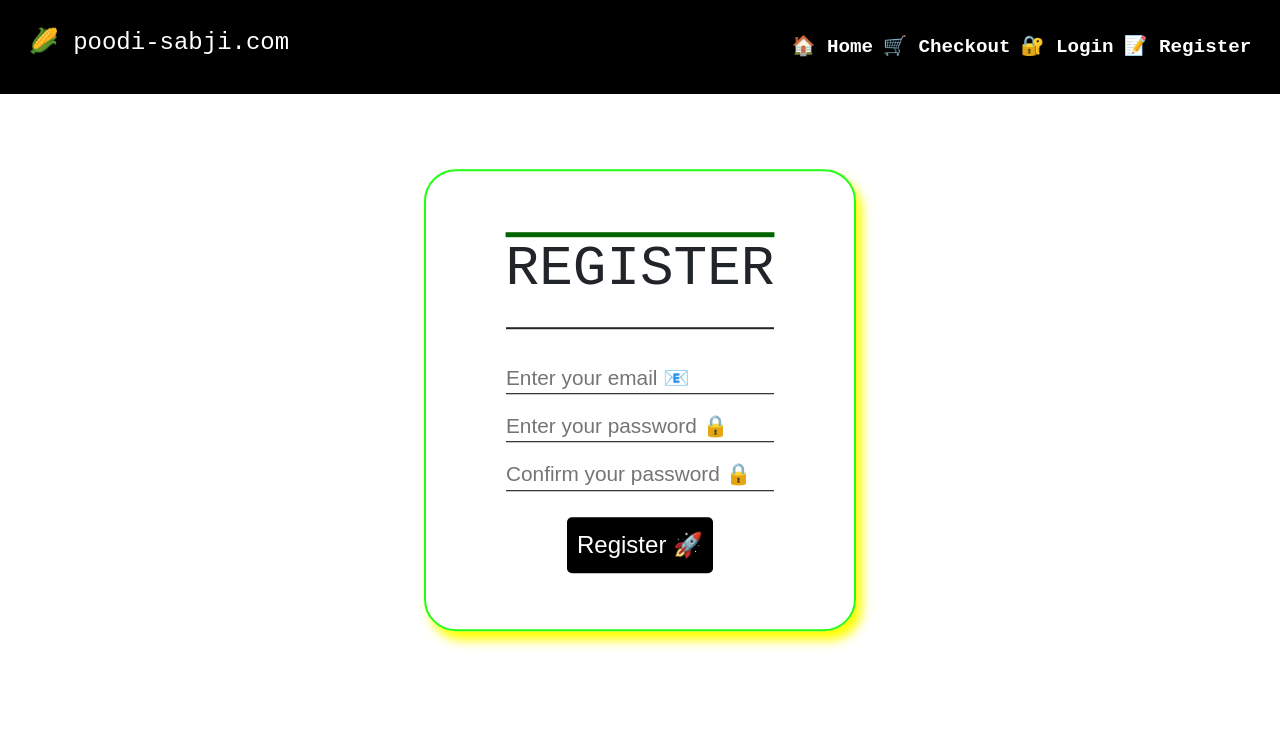
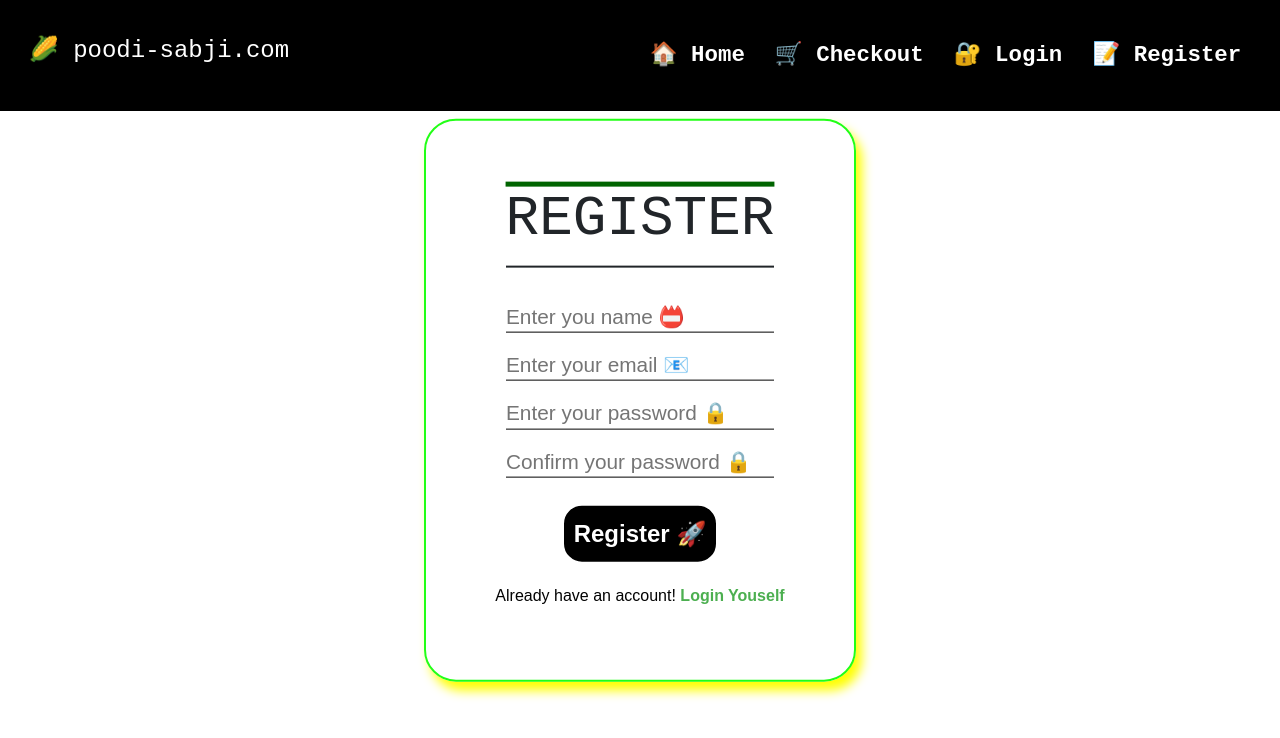
Before and after one commit to suditya/PoodiSabjiDotCom, a React (Vite) app: page /register in a window 1280 px wide. Shown: the top 738 px of the page. Built offline with nearby package versions, Linux system fonts and the light colour scheme.

Commit message:
fixed the appearance of food cards

```diff
--- a/src/App.css
+++ b/src/App.css
@@ -9,6 +9,7 @@
   padding: 0;
   box-sizing: border-box;
   transition: all 0.5s ease-in-out;
+  /* font-family: monospace; */
 }
 .right {
 }
@@ -66,13 +67,12 @@
 .wrapper {
   display: flex;
   justify-content: space-between;
-  max-width: 1200px;
-  margin: 0 auto;
+  /* max-width: 1200px; */
+  margin: 0 5px;
   padding: 1rem;
-}
-
-.food-container {
-  flex: 2;
+  flex-wrap: wrap;
+  width: 80%;
+  align-items: center;
 }
 
 .cart {
@@ -102,18 +102,14 @@ body {
   padding: 0;
 }
 
-.wrapper {
-  display: flex;
-  justify-content: space-between;
-  /* max-width: 1200px; */
-  width: 100%;
+/* .wrapper { */
+/* display: flex;
+  justify-content: space-between; */
+/* max-width: 1200px; */
+/* width: 100%;
   margin: 0 auto;
-  padding: 1rem;
-}
-
-.food-container {
-  flex: 2;
-}
+  padding: 1rem; */
+/* } */
 
 .cart {
   flex: 1;
@@ -121,20 +117,22 @@ body {
 }
 
 .food-container {
-  grid-template-columns: repeat(auto-fill, minmax(250px, 1fr));
-  gap: 2rem;
-  display: flex;
+  display: grid;
+  grid-template-columns: repeat(auto-fill, minmax(350px, 1fr));
+  gap: 1.6rem 10px;
   flex-wrap: wrap;
-  justify-content: space-between;
-  width: 60%;
-  margin: auto;
-  height: 600px;
+  justify-content: center;
+  width: 100%;
+  /* margin: auto; */
+  height: 100vh;
+  align-items: center;
+  margin-left: 1.62rem;
 }
 .food-card {
   border: 1px solid #ddd;
   border-radius: 8px;
   overflow: hidden;
-  width: 250px;
+  width: 320px;
   height: 450px;
   transition: transform 0.3s ease-in-out;
   box-shadow: 9px 6px 17px 4px #3d3c3b33;
--- a/src/components/FoodCard2.tsx
+++ b/src/components/FoodCard2.tsx
@@ -6,9 +6,6 @@ const FoodCard2 = (props: ICartProps) => {
     <div
       className="food-card"
       style={{
-        width: "80%",
-        maxWidth: "550px",
-        height: "350px",
         boxShadow: "9px 6px 17px 4px #3d3c3b33",
       }}
     >
--- a/src/components/Home.tsx
+++ b/src/components/Home.tsx
@@ -31,6 +31,7 @@ const Home = () => {
             />
           ))}
         </div>
+      </div>
       {/* <div className="right"> */}
       <div className="cart">
         <Cart />
@@ -48,7 +49,7 @@ const Home = () => {
         Go To Checkout
       </button>
     </div>
-    </div>
+    // </div>
   );
 };
 
--- a/src/components/Login.tsx
+++ b/src/components/Login.tsx
@@ -3,7 +3,7 @@ import "../styles/Login.css";
 import Navbar from "./Navbar";
 import { toast } from "react-toastify";
 import axios from "axios";
-import { useNavigate } from "react-router-dom";
+import { Link, useNavigate } from "react-router-dom";
 import { BACKEND_DEV_URL } from "../utility/common";
 import { CartContext } from "../context/cart";
 
@@ -70,6 +70,7 @@ const Login = () => {
         email,
         password,
       };
+      console.log(userData);
       const response = await axios.post(BACKEND_DEV_URL + "/login", userData);
       console.log(response);
       //   toast.info(JSON.stringify(response));
@@ -92,7 +93,8 @@ const Login = () => {
         });
       }
     } catch (error) {
-      toast.error(`Could not login due to: ${response.data.message} ❌`, {
+      console.log(error);
+      toast.error(`Could not login due to: ${error.response.data.message} ❌`, {
         position: "top-center",
         // delay: 2500,
       });
@@ -132,6 +134,15 @@ const Login = () => {
             Submit 🚀
           </button>
         </div>
+        <div className="footer-container">
+          <p className="footer-text">
+            Don't have an account yet?{" "}
+            <Link to={"/register"} className="register-link">
+              {" "}
+              Register Now
+            </Link>
+          </p>
+        </div>
       </div>
     </>
   );
--- a/src/components/Navbar.tsx
+++ b/src/components/Navbar.tsx
@@ -1,7 +1,7 @@
 import { Link } from "react-router-dom";
 import "../styles/Navbar.css";
 import { toast } from "react-toastify";
-import { isLoggedIn } from "../services/users";
+import { getUserName, isLoggedIn } from "../services/users";
 import { useContext } from "react";
 import { CartContext } from "../context/cart";
 
@@ -13,6 +13,7 @@ const Navbar = () => {
       // delay: 2500,
     });
     localStorage.removeItem("LoggedInEmail");
+    localStorage.removeItem("UserName");
     cart.setCartItems([]); // empty array
     console.log("🔒 After logout", localStorage.getItem("LoggedInEmail"));
   };
@@ -33,7 +34,10 @@ const Navbar = () => {
             <Link to="/register">📝 Register</Link>
           </>
         ) : (
-          <a onClick={handleLogout}>🚪 Logout</a>
+          <>
+            <a className="userName">Hi,{getUserName()}!</a>
+            <a className="logout" onClick={handleLogout}>🚪 Logout</a>
+          </>
         )}
       </div>
     </nav>
--- a/src/components/PaymentPopUp.tsx
+++ b/src/components/PaymentPopUp.tsx
@@ -1,4 +1,4 @@
-import React, { useState, useEffect, useContext } from "react";
+import { useState, useEffect, useContext } from "react";
 import "../styles/PaymentPopUp.css";
 import Navbar from "./Navbar";
 import { getEmailId, isLoggedIn } from "../services/users";
--- a/src/components/PlusMinus.tsx
+++ b/src/components/PlusMinus.tsx
@@ -4,11 +4,14 @@ import axios from "axios";
 import { BACKEND_DEV_URL, isNullOrUndefined } from "../utility/common";
 import { isLoggedIn } from "../services/users";
 import { ICartProps } from "../utility/interfaces";
+import { toast } from "react-toastify";
+import { useNavigate } from "react-router-dom";
 
 const PlusMinus = (props: ICartProps) => {
   const cart = useContext(CartContext);
   const cartItems = cart.cartItems as ICartProps[];
   const email = localStorage.getItem("LoggedInEmail");
+  const navigate = useNavigate();
   useEffect(() => {
     if (isLoggedIn() && cartItems && cartItems.length > 0) {
       console.log("sending request to backend", cartItems);
@@ -28,6 +31,16 @@ const PlusMinus = (props: ICartProps) => {
   }, [cart.cartItems, cartItems, email]);
 
   const addToCart = async () => {
+    // if not logged in redirect to login page
+    if (!isLoggedIn()) {
+      setTimeout(() => {
+        toast.info(`Login yourself to add to cart`, {
+          position: "top-center",
+        });
+        navigate("/login");
+      });
+      return;
+    }
     const item = props;
     let updatedItems = [...(cart.cartItems ?? [])] as ICartProps[];
     let existingItemIndex = -1;
--- a/src/components/Register.tsx
+++ b/src/components/Register.tsx
@@ -3,8 +3,12 @@ import "../styles/Login.css"; // Create a new CSS file for styling
 import Navbar from "./Navbar";
 import { toast } from "react-toastify";
 import axios from "axios";
+// import { error } from "console";
+import { Link, useNavigate } from "react-router-dom";
 
 const Register = () => {
+  const navigate = useNavigate();
+  const [name, setName] = useState("");
   const [email, setEmail] = useState("");
   const [password, setPassword] = useState("");
   const [confirmPassword, setConfirmPassword] = useState("");
@@ -65,7 +69,7 @@ const Register = () => {
       return;
     }
     try {
-      const userData = { email, password };
+      const userData = { email, password, name };
       const response = await axios.post(
         "http://localhost:3000/api/register",
         userData
@@ -77,6 +81,8 @@ const Register = () => {
           position: "top-center",
           // delay: 2500,
         });
+        localStorage.setItem("UserName", name);
+        setTimeout(() => navigate("/login"), 1000);
       } else {
         toast.error(
           `Not able to register due to ${error.response.data.message} ❌`,
@@ -104,6 +110,13 @@ const Register = () => {
         <div className="heading">REGISTER</div>
         <div className="form">
           <hr />
+          <input
+            type="text"
+            className="email"
+            placeholder="Enter you name 📛"
+            onChange={(e) => setName(e.target.value)}
+            required={true}
+          ></input>
           <input
             type="email"
             name="email"
@@ -134,6 +147,15 @@ const Register = () => {
             Register 🚀
           </button>
         </div>
+        <div className="footer-container">
+          <p className="footer-text">
+            Already have an account!{" "}
+            <Link to={"/login"} className="register-link">
+              {" "}
+              Login Youself
+            </Link>
+          </p>
+        </div>
       </div>
     </>
   );
--- a/src/services/users.ts
+++ b/src/services/users.ts
@@ -8,3 +8,7 @@ export const isLoggedIn = () => {
 export const getEmailId = () => {
   return localStorage.getItem("LoggedInEmail");
 };
+
+export const getUserName = () => {
+  return localStorage.getItem("UserName");
+};
--- a/src/styles/Login.css
+++ b/src/styles/Login.css
@@ -12,6 +12,7 @@
   border: 2px solid #22ff16;
   border-radius: 2rem;
   box-shadow: 6px 9px 11px 0px yellow;
+  animation: boxShadow 3s linear infinite;
 }
 
 .heading {
@@ -27,7 +28,7 @@
   flex-direction: column;
   align-items: center;
   justify-content: space-between;
-  margin-top: 1rem;
+  margin-top: 5px;
   border-top: 2px solid;
 }
 
@@ -53,7 +54,8 @@ input:hover {
 }
 
 input[type="email"],
-input[type="password"] {
+input[type="password"],
+input[type="text"] {
   outline: none;
 }
 
@@ -61,9 +63,98 @@ input[type="password"] {
   background-color: #000000;
   color: white;
   font-size: 1.5rem;
+  transition: all 0.5s;
+  border: 2px solid white;
+  font-weight: 900;
+  border-radius: 20px;
 }
+.submit-btn:hover {
+  background-color: white;
+  color: #000000;
+  border: 2px solid #000000;
+  /* animation: bgColor 2s linear infinite; */
+}
+@keyframes bgColor {
+  0% {
+    background-image: linear-gradient(
+      to right,
+      red,
+      orange,
+      yellow,
+      green,
+      blue,
+      indigo,
+      violet
+    );
+  }
+  25% {
+    background-image: linear-gradient(
+      to right,
+      orange,
+      yellow,
+      green,
+      blue,
+      indigo,
+      violet,
+      red
+    );
+  }
+  50% {
+    background-image: linear-gradient(
+      to right,
+      yellow,
+      green,
+      blue,
+      indigo,
+      violet,
+      red,
+      orange
+    );
+  }
+  75% {
+    background-image: linear-gradient(
+      to right,
+      green,
+      blue,
+      indigo,
+      violet,
+      red,
+      orange,
+      yellow
+    );
+  }
+  100% {
+    background-image: linear-gradient(
+      to right,
+      blue,
+      indigo,
+      violet,
+      red,
+      orange,
+      yellow,
+      green
+    );
+  }
+}
+
 .error {
   color: red;
   font-size: 0.8rem;
   margin-top: 0.5rem;
 }
+
+.footer-container {
+  margin-top: 20px;
+  text-align: center;
+}
+
+.footer-text {
+  color: #030303;
+  font-size: 1rem;
+}
+
+.register-link {
+  color: #4caf50;
+  text-decoration: none;
+  font-weight: bold;
+}
--- a/src/styles/Navbar.css
+++ b/src/styles/Navbar.css
@@ -28,8 +28,41 @@
 .right a {
   text-decoration: none;
   color: white;
+  border-radius: 20px;
+  padding: 0.5rem;
+  font-size: 1.4rem;
+  font-weight: 700;
+  transition: all 0.5s ease-in-out;
+  border: 2px solid;
+  border-color: black;
+  /* text-decoration: underline; */
+  /* text-decoration-color: white; */
+}
+.logout:hover {
+  background-color: white;
+  color: black;
+  border-color: black;
 }
 
 .right a:hover {
-    text-decoration: underline; /* Add an underline on hover for better feedback */
+  /* text-decoration: underline;  */
+  background-color: white;
+  color: black;
+  border-color: black;
 }
+.right a:active {
+  /* text-decoration: underline;  */
+  background-color: white;
+  color: green;
+}
+/* .userName {
+  font-size: 1.4rem;
+  font-weight: 700;
+  text-decoration: underline;
+  border-radius: 1.2rem;
+  padding: 0.5rem;
+}
+.userName:hover {
+  background-color: white;
+  color: black;
+} */
```
Also changed, not shown: src/components/grid.html (added, +53 -0 lines). Lines whose indentation alone changed are shown as unchanged.
